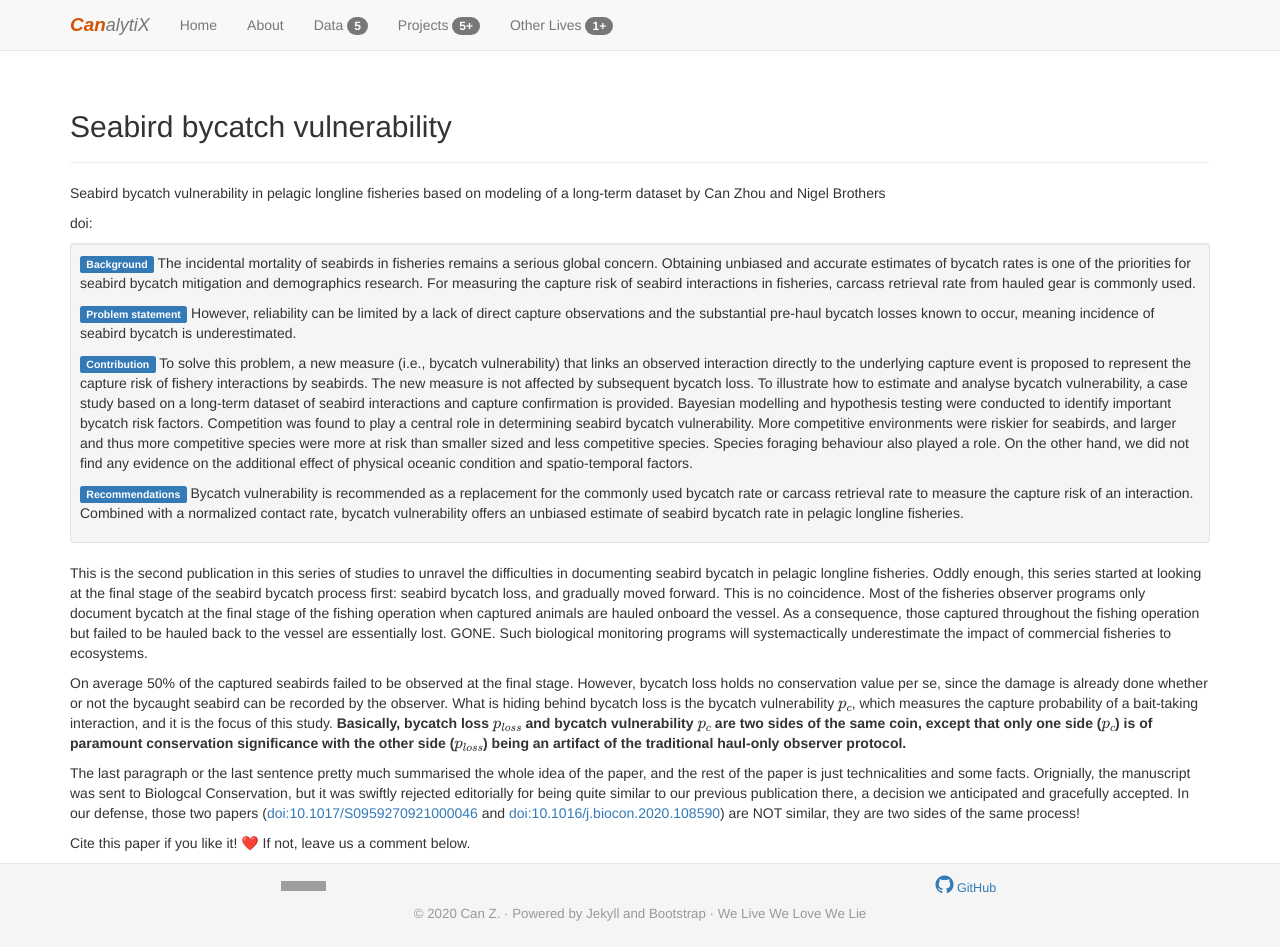
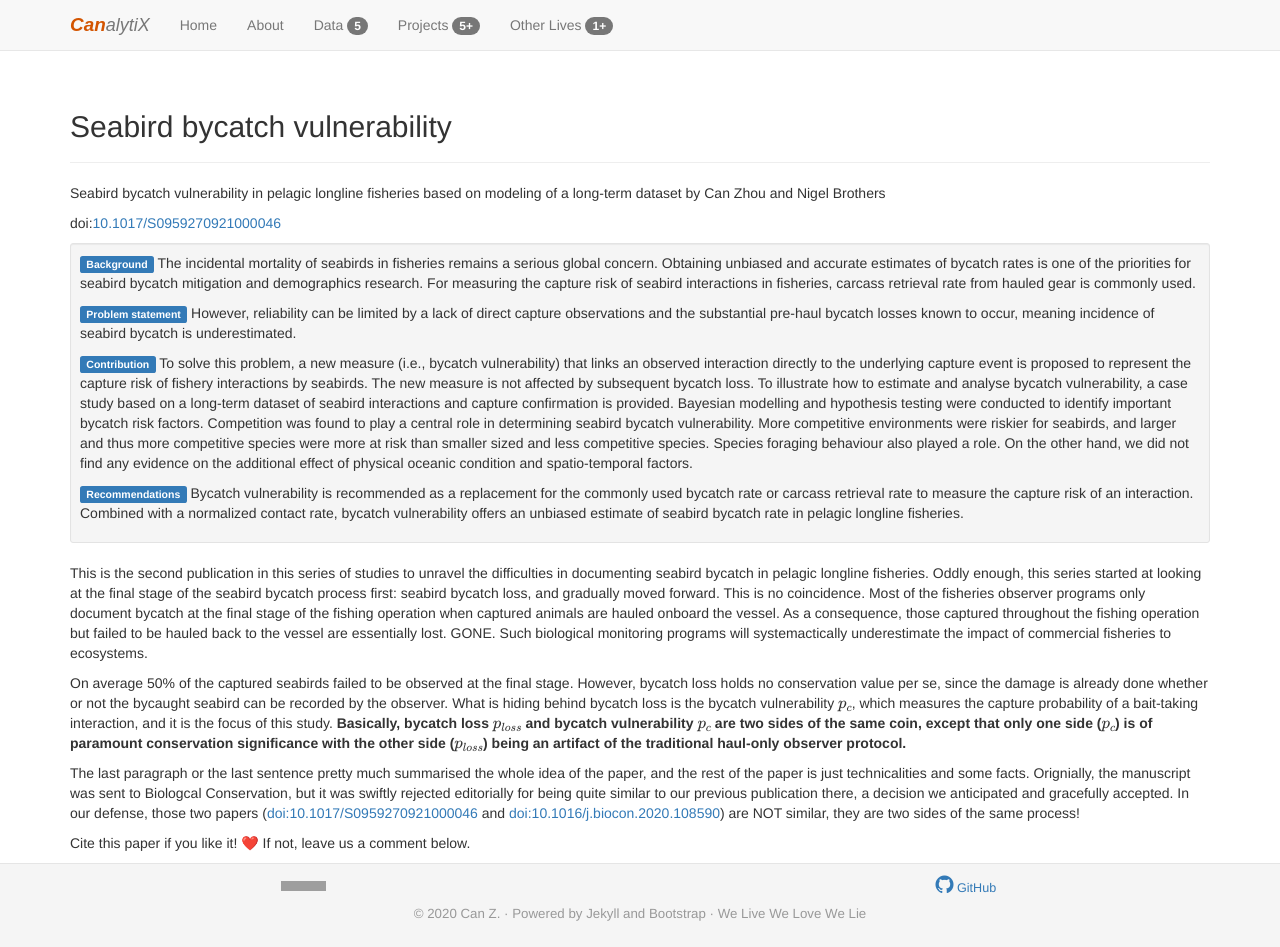
Before and after one commit to HVoltBb/HVoltBb.github.io, a Jekyll site: the page built from random/posts/birdbycatch_paper2021.html, in a window 1280 px wide and 947 px high. Built offline with Jekyll 4.4.1, drawn with Linux system fonts in a browser that asks for light colours; formulas are drawn with MathJax 3; comment, search, counter and statistics services are not loaded; grey boxes are pictures that could not be loaded.

Commit message:
Update birdbycatch_paper2021.html

```diff
--- a/random/posts/birdbycatch_paper2021.html
+++ b/random/posts/birdbycatch_paper2021.html
@@ -12,7 +12,7 @@ description: Read seabird vulnerability in pelagic longline fisheries with Can Z
 <h2>Seabird bycatch vulnerability</h2>
 </div>
 <p>Seabird bycatch vulnerability in pelagic longline fisheries based on modeling of a long-term dataset by Can Zhou and Nigel Brothers</p>
-<p>doi:<a href="#"></a></p>
+<p>doi:<a href="https://doi.org/10.1017/S0959270921000046">10.1017/S0959270921000046</a></p>
 <div class="well well-sm">
 <p><span class="label label-primary">Background</span> The incidental mortality of seabirds in fisheries remains a serious global concern. Obtaining unbiased and accurate estimates of bycatch rates is one of the priorities for seabird bycatch mitigation and demographics research. For measuring the capture risk of seabird interactions in fisheries, carcass retrieval rate from hauled gear is commonly used. </p>
 <p><span class="label label-primary">Problem statement</span> However, reliability can be limited by a lack of direct capture observations and the substantial pre-haul bycatch losses known to occur, meaning incidence of seabird bycatch is underestimated. </p>
```
